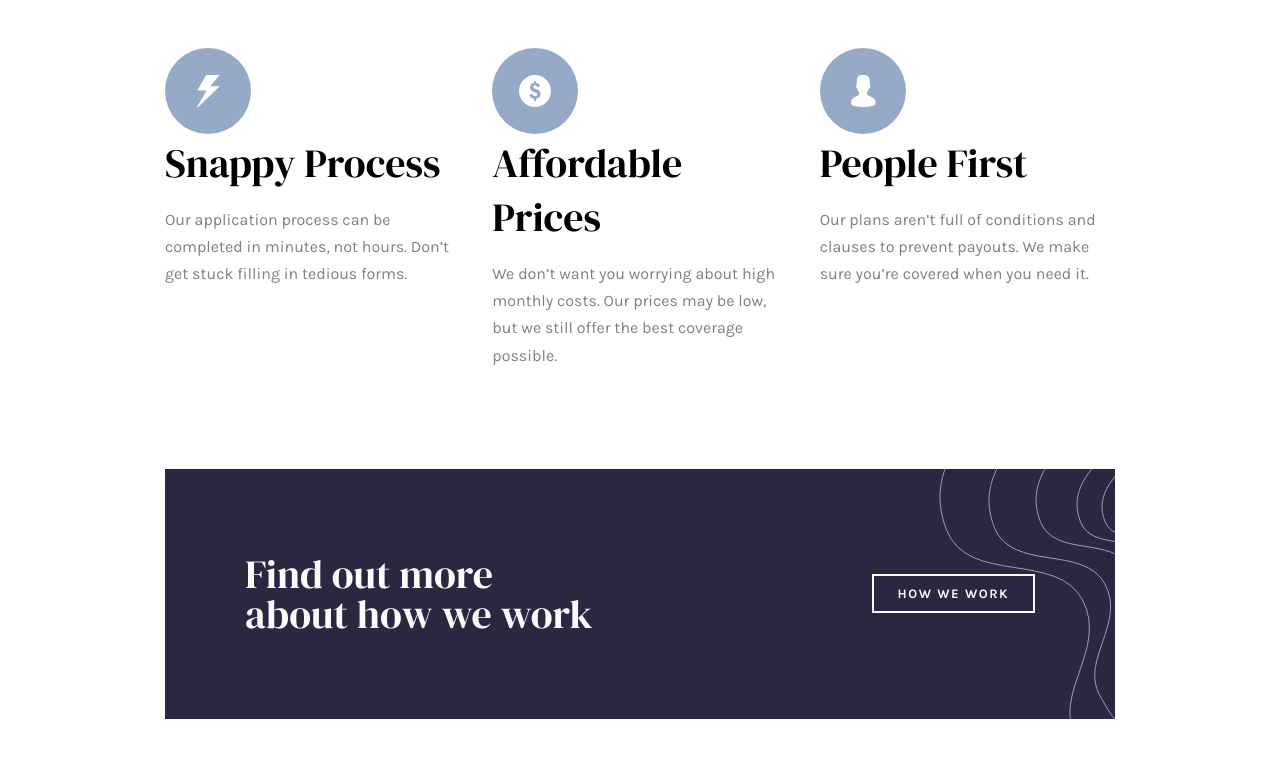
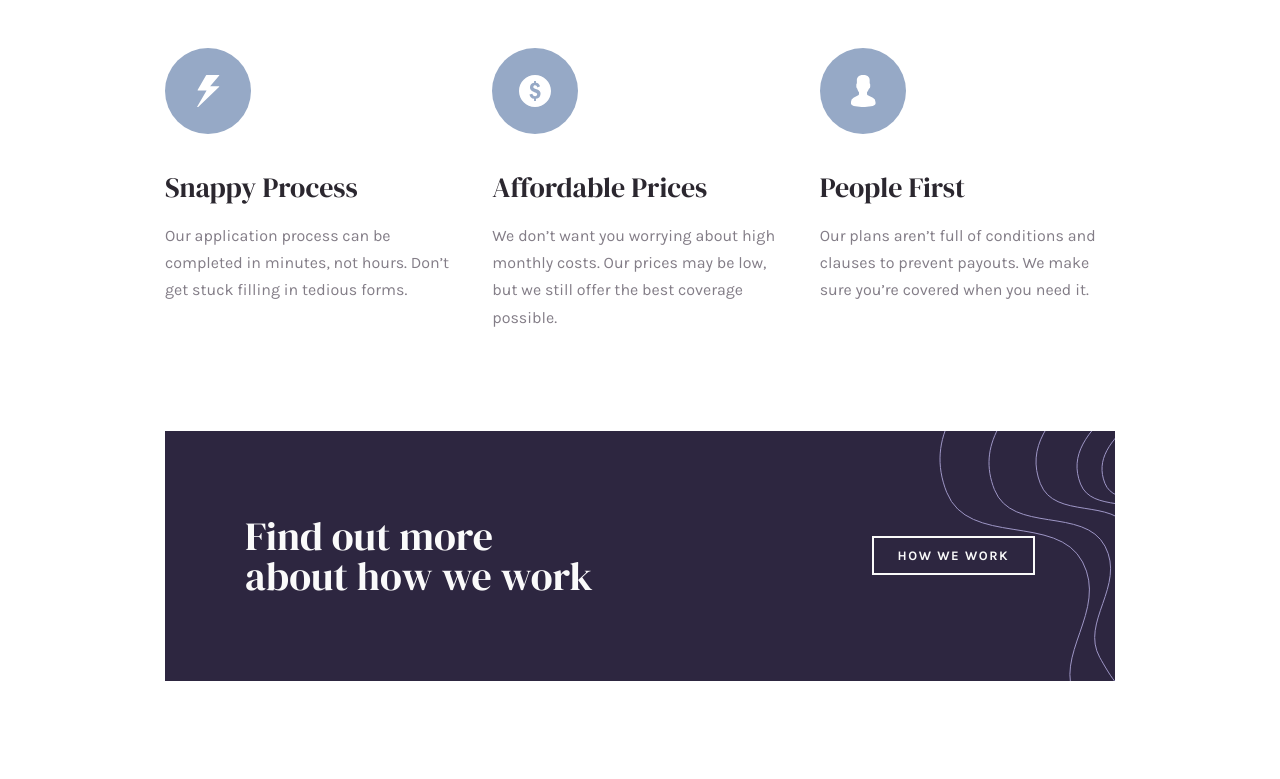
Before and after one commit to grazziotti/Insure-landing-page, a plain HTML site: page index.html in a window 1280 px wide. Shown: the part 820-1599 px from the top of the page. Drawn offline with Linux system fonts and the light colour scheme.

Commit message:
fix h2 tag

```diff
--- a/css/style.css
+++ b/css/style.css
@@ -37,7 +37,7 @@ p {
     line-height: 1.7;
 }
 
-h1, h2, h3 {
+h1, h2 {
     font-weight: normal;
 }
 
@@ -86,7 +86,7 @@ a,
 }
 
 /* font-family */
-h1, h2, h3 {
+h1, h2 {
     font-family: 'DM Serif Display', serif;
 }
 
@@ -103,7 +103,7 @@ h2 {
     font-size: 5.6rem;
 }
 
-h3 {
+#different h2 {
     font-size: 2.8rem;
 }
 
@@ -216,7 +216,7 @@ a,
     margin-top: 30rem;
 }
 
-#different h1, h3 {
+#different h1, h2 {
     color: var(--VeryDarkViolet);
 }
 
@@ -232,7 +232,7 @@ a,
     padding: 0 3.2rem;
 }
 
-.different-card h3 {
+.different-card h2 {
     margin-top: 3.2rem;
 }
 
@@ -348,10 +348,6 @@ a,
 
     h2 {
         font-size: 4rem;
-    }
-
-    h3 {
-        font-size: 2.4rem;
     }
 
     /* sections margin */
```
